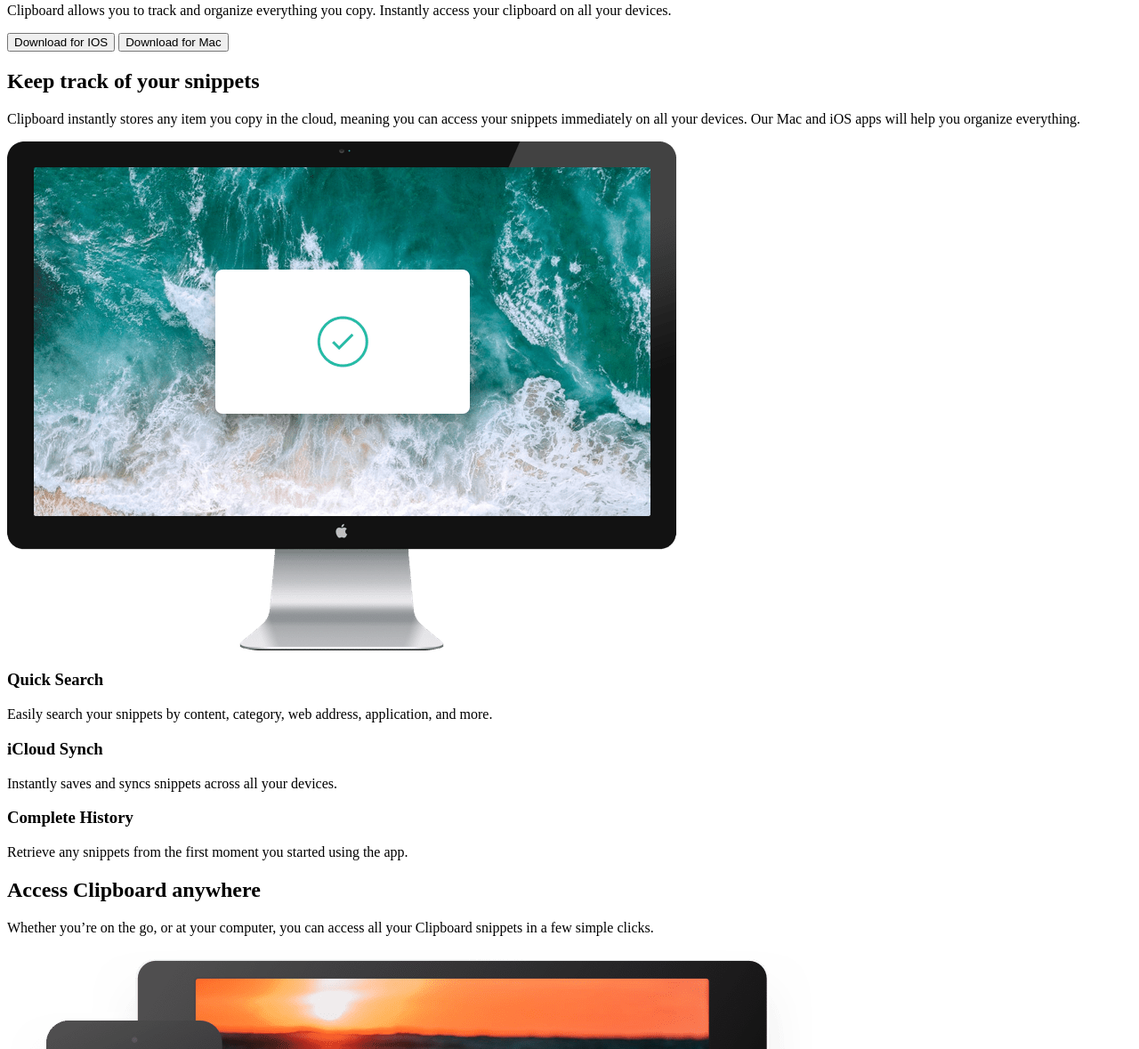
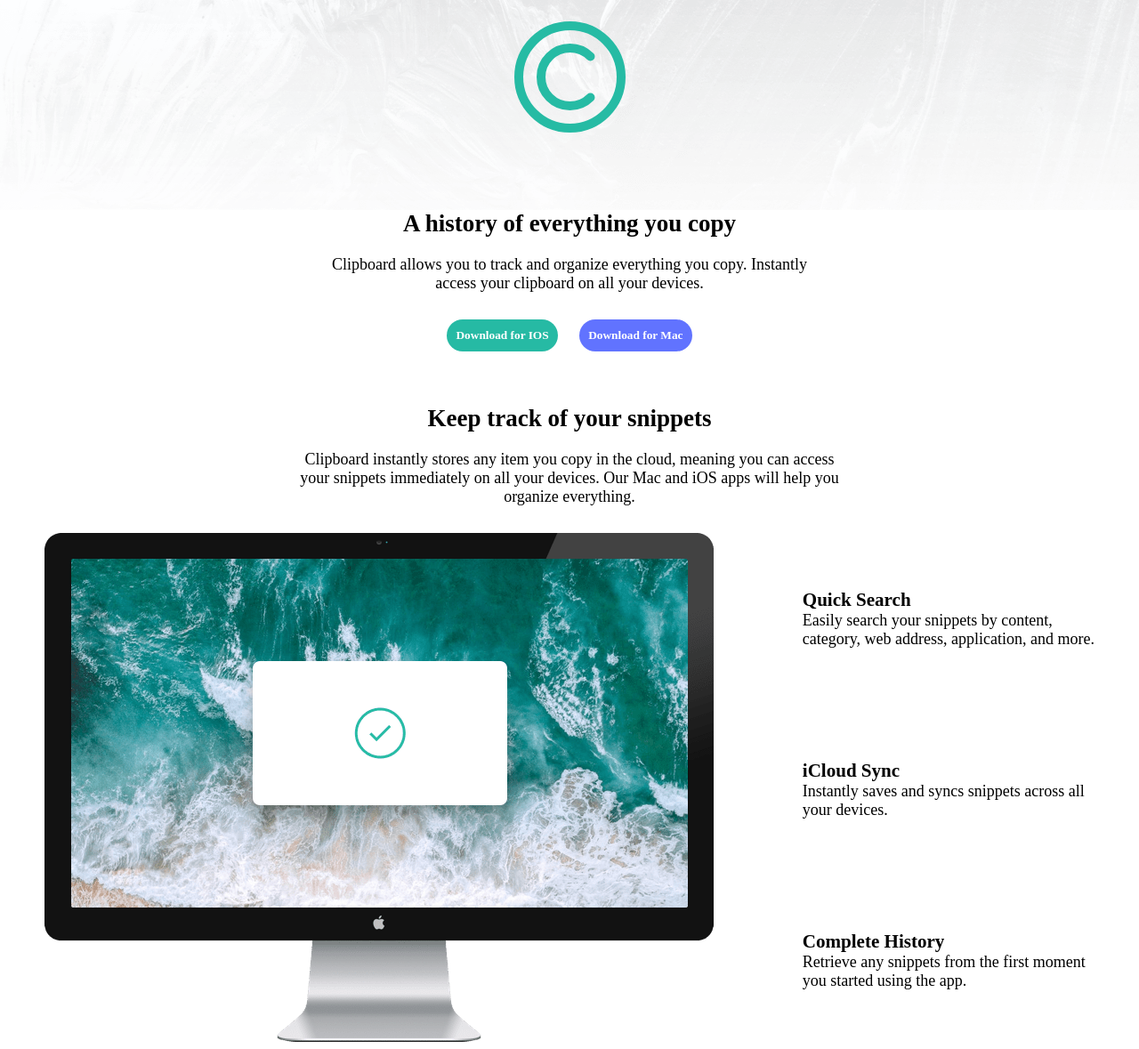
Before and after one commit to deniskibichiy/Frontend-Mentor-Clipboard-landing-page, a plain HTML site: page index.html in a window 1280 px wide. Shown: the part 64-1243 px from the top of the page at 89% size. Drawn offline with Linux system fonts and the light colour scheme; a web font is replaced by a local one.

Commit message:
complete laying out header, snippets, access sections

```diff
--- a/index.html
+++ b/index.html
@@ -5,6 +5,10 @@
   <meta name="viewport" content="width=device-width, initial-scale=1.0"> <!-- displays site properly based on user's device -->
 
   <link rel="icon" type="image/png" sizes="32x32" href="./images/favicon-32x32.png">
+  <link rel="preconnect" href="https://fonts.googleapis.com">
+<link rel="preconnect" href="https://fonts.gstatic.com" crossorigin>
+<link href="https://fonts.googleapis.com/css2?family=Bai+Jamjuree:ital,wght@0,200;0,300;0,400;0,500;0,600;0,700;1,200;1,300;1,400;1,500;1,600;1,700&display=swap" rel="stylesheet">
+<link rel="stylesheet" href="./stylesheet.css">
 
   <title>Frontend Mentor | Clipboard landing page</title>
 
@@ -15,40 +19,53 @@
   </style>
 </head>
 <body>
+  <div class="header">
+    <img src="./images/logo.svg" alt="">
+
+  </div>
   <div class="hero">
+
     <h2>A history of everything you copy
     </h2>
     <p>Clipboard allows you to track and organize everything you
-      copy. Instantly access your clipboard on all your devices.</p>
+      copy. Instantly <br>access your clipboard on all your devices.</p>
       <div>
-        <button>Download for IOS</button>
-        <button>Download for Mac</button>
+        <button class="btn-primary">Download for IOS</button>
+        <button class="btn-secondary">Download for Mac</button>
       </div>
   </div>
   <div class="snippets">
-    <div>
+    <div class="snippet-one">
       <h2>Keep track of your snippets</h2>
       <p>Clipboard instantly stores any item you copy in the cloud,
-        meaning you can access your snippets immediately on all your
-        devices. Our Mac and iOS apps will help you organize everything.</p>
+        meaning you can access <br> your snippets immediately on all your
+        devices. Our Mac and iOS apps will help you <br> organize everything.</p>
     </div>
-    <div>
-      <img src="./images/image-computer.png" alt="">
+    <div class="snippet-two">
       <div>
-        <h3>Quick Search</h3>
-        <p>Easily search your snippets by content, category, web address, application, and more.
-        </p>
-        <h3>iCloud Synch</h3>
-        <p>Instantly saves and syncs snippets across all your devices.
-        </p>
-        <h3>Complete History</h3>
-        <p>Retrieve any snippets from the first moment you started using the app.</p>
+        <img src="./images/image-computer.png" alt="">
+      </div>
+      <div class="snippet-two-div">
+        <div>
+          <h3>Quick Search</h3>
+          <p>Easily search your snippets by content, <br> category, web address, application, and more.
+          </p>
+        </div>
+        <div>
+          <h3>iCloud Sync</h3>
+          <p>Instantly saves and syncs snippets across all <br> your devices.
+          </p>
+        </div>
+        <div>
+          <h3>Complete History</h3>
+          <p>Retrieve any snippets from the first moment <br> you started using the app.</p>
+          </div>
       </div>
     </div>
   </div>
   <div class="access">
     <h2>Access Clipboard anywhere</h2>
-    <p>Whether you’re on the go, or at your computer, you can access all your Clipboard
+    <p>Whether you’re on the go, or at your computer, you can access all your Clipboard <br>
       snippets in a few simple clicks.</p>
       <img src="./images/image-devices.png" alt="">
 
@@ -78,8 +95,8 @@
     <p>Available for free on the App Store. Download for Mac or iOS, sync with iCloud
       and you’re ready to start adding to your clipboard.
     </p>
-    <button>Download for IOS</button>
-    <button>Download for Mac</button>
+    <button class="btn-primary">Download for IOS</button>
+    <button class="btn-secondary">Download for Mac</button>
   </div>
 <div class="last-section">
   <div>
--- /dev/null
+++ b/stylesheet.css
@@ -0,0 +1,85 @@
+*{
+    box-sizing: border-box;
+    padding: 0;
+    margin: 0;
+    font-family: "Bai Jamjuree", serif;
+}
+
+body{
+    font-size: 18px;
+}
+
+.hero{
+    display: flex;
+    flex-direction: column;
+    align-items: center;
+    text-align: center;
+    gap: 20px;
+}
+
+.header{
+    background-image: url(./images/bg-header-desktop.png);
+    height: 300px;
+    display: flex;
+    justify-content: center;
+    align-items: center;
+}
+
+button{
+border-radius: 24px;
+padding: 10px;
+border: none;
+color: #fff;
+font-weight: 700;
+margin: 10px;
+}
+
+.btn-secondary{
+    background-color: hsl(233, 100%, 69%);
+}
+
+.btn-primary{
+    background-color: hsl(171, 66%, 44%);
+}
+
+.snippets{
+    margin: 50px;
+    display: flex;
+    flex-direction: column;
+    gap: 30px;
+}
+
+.snippet-one{
+    display: flex;
+    flex-direction: column;
+    gap: 20px;
+    align-items: center;
+    text-align: center;
+}
+
+.snippet-two{
+    display: flex;
+    justify-content: space-between;
+    height: auto;
+}
+
+.snippet-two-div{
+    display: flex;
+    flex-direction:column;
+    justify-content: space-around;
+}
+
+.snippet-two-div img{
+    width: 50%;
+}
+
+.access{
+    display: flex;
+    flex-direction: column;
+    align-items: center;
+    gap: 30px;
+}
+
+.access img{
+    margin-top: 40px;
+}
```
